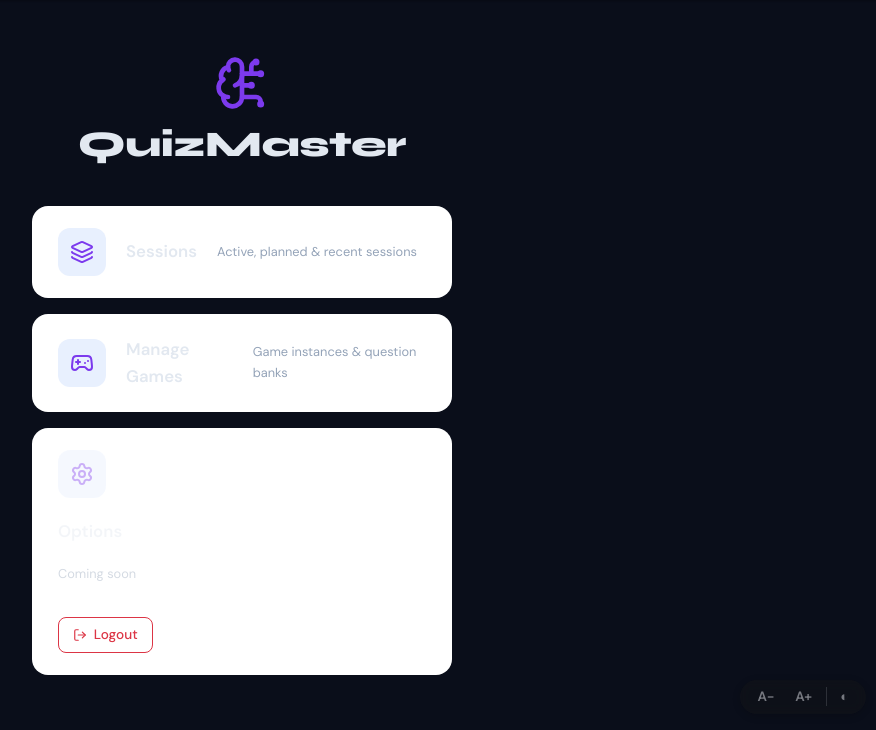
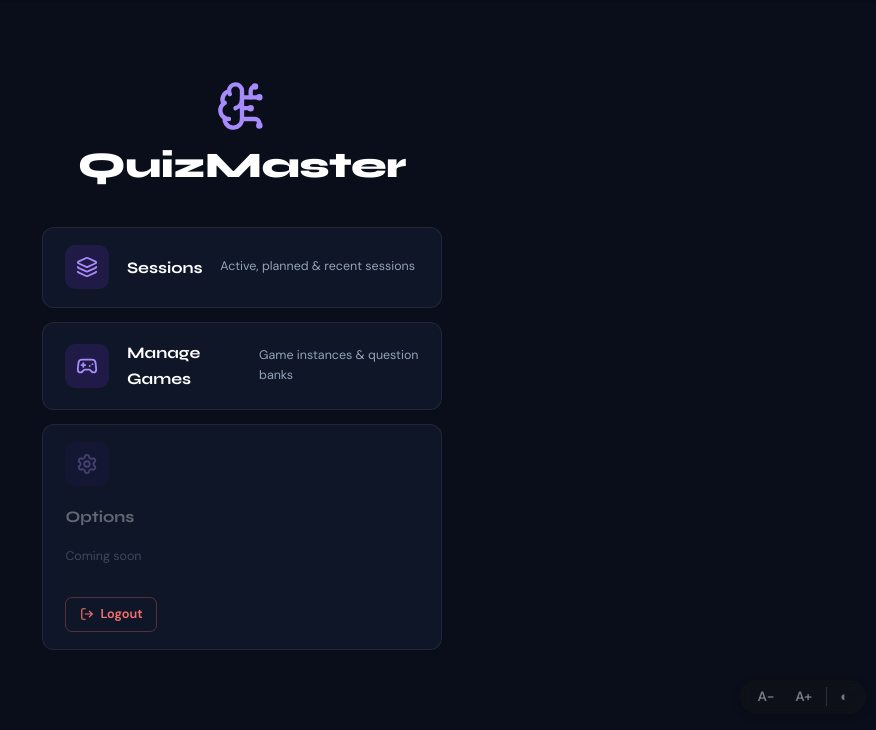
Before and after one commit to xxRMxx/quiz_app, a Django app: page /admin-dashboard/ in a window 1280 px wide. Shown: the part 70-800 px from the top of the page, without its empty margins (398-1274 px from the left). Run offline with Django 4.2, Linux system fonts and the light colour scheme; a user stored in the database is signed in.

Commit message:
style: admin landing + sessions auf Dark Design aktualisiert
Co-Authored-By: Claude Sonnet 4.6 <noreply@anthropic.com>

```diff
--- a/templates/admin_dashboard/landing.html
+++ b/templates/admin_dashboard/landing.html
@@ -48,137 +48,43 @@
 
 <style>
 .landing-wrap {
-    display: flex;
-    flex-direction: column;
-    align-items: center;
-    justify-content: center;
-    min-height: calc(100vh - 70px);
-    padding: 2rem;
-    gap: 2.5rem;
+  display: flex; flex-direction: column; align-items: center; justify-content: center;
+  min-height: calc(100vh - var(--navbar-height, 70px));
+  padding: 2rem; gap: 2.5rem;
 }
-
-.landing-header {
-    display: flex;
-    flex-direction: column;
-    align-items: center;
-    gap: 0.75rem;
+.landing-header { display: flex; flex-direction: column; align-items: center; gap: 0.75rem; }
+.landing-logo-icon { width: 52px; height: 52px; color: var(--accent); }
+.landing-title { font-family: 'Syne', sans-serif; font-size: 2.25rem; font-weight: 800; margin: 0; color: #fff; letter-spacing: -0.5px; }
+.landing-grid { display: flex; flex-direction: column; gap: 0.85rem; width: 100%; max-width: 400px; }
+.landing-card {
+  display: flex; flex-direction: row; align-items: center; gap: 1.1rem;
+  padding: 1.1rem 1.4rem;
+  background: var(--surface); border: 1px solid var(--border);
+  border-radius: var(--radius); text-decoration: none; color: inherit;
+  transition: border-color 0.2s, transform 0.2s, box-shadow 0.2s;
 }
-
-.landing-logo-icon {
-    width: 56px;
-    height: 56px;
-    color: var(--color-primary, #0d6efd);
+.landing-card:hover { border-color: rgba(167,139,250,0.4); transform: translateY(-2px); box-shadow: var(--shadow); color: inherit; }
+.landing-card-options { flex-direction: column; align-items: flex-start; cursor: default; }
+.landing-card-options:hover { transform: none; box-shadow: none; border-color: var(--border); }
+.landing-icon {
+  width: 44px; height: 44px; border-radius: 10px;
+  background: var(--primary-lite); color: var(--accent);
+  display: flex; align-items: center; justify-content: center; flex-shrink: 0;
 }
-
-.landing-title {
-    font-size: 2.25rem;
-    font-weight: 800;
-    margin: 0;
-    color: var(--text-primary, #1a1a2e);
-    letter-spacing: -0.5px;
+.landing-icon i, .landing-icon svg { width: 22px; height: 22px; }
+.landing-card-options .landing-icon { opacity: 0.35; }
+.landing-label { font-family: 'Syne', sans-serif; font-size: 1rem; font-weight: 700; color: #fff; }
+.landing-desc  { font-size: 0.78rem; color: var(--text-muted); }
+.landing-card-options .landing-label,
+.landing-card-options .landing-desc { opacity: 0.35; }
+.landing-logout-btn {
+  display: inline-flex; align-items: center; gap: 0.4rem;
+  margin-top: 0.75rem; padding: 0.4rem 0.85rem;
+  font-size: 0.8rem; font-weight: 600;
+  color: var(--danger); border: 1px solid rgba(248,113,113,0.3); border-radius: 7px;
+  text-decoration: none; transition: background 0.15s, color 0.15s;
+  opacity: 1 !important;
 }
-
-.landing-grid {
-    display: flex;
-    flex-direction: column;
-    gap: 1rem;
-    width: 100%;
-    max-width: 420px;
-}
-
-.landing-card {
-    display: flex;
-    flex-direction: row;
-    align-items: center;
-    gap: 1.25rem;
-    padding: 1.25rem 1.5rem;
-    background: var(--card-bg, #fff);
-    border: 2px solid var(--border-color, #e9ecef);
-    border-radius: 1rem;
-    text-decoration: none;
-    color: inherit;
-    transition: border-color 0.2s, transform 0.2s, box-shadow 0.2s;
-    cursor: pointer;
-}
-
-.landing-card:hover {
-    border-color: var(--color-primary, #0d6efd);
-    transform: translateY(-2px);
-    box-shadow: 0 8px 24px rgba(0, 0, 0, 0.08);
-    color: inherit;
-}
-
-.landing-card-options {
-    flex-direction: column;
-    align-items: flex-start;
-    cursor: default;
-}
-
-.landing-card-options:hover {
-    transform: none;
-    box-shadow: none;
-    border-color: var(--border-color, #e9ecef);
-}
-
-.landing-icon {
-    width: 48px;
-    height: 48px;
-    display: flex;
-    align-items: center;
-    justify-content: center;
-    background: var(--color-primary-light, #e8f0fe);
-    border-radius: 0.75rem;
-    color: var(--color-primary, #0d6efd);
-    flex-shrink: 0;
-}
-
-.landing-icon i, .landing-icon svg {
-    width: 24px;
-    height: 24px;
-}
-
-.landing-card-options .landing-icon {
-    opacity: 0.4;
-}
-
-.landing-label {
-    font-size: 1.05rem;
-    font-weight: 700;
-    color: var(--text-primary, #1a1a2e);
-}
-
-.landing-card-options .landing-label,
-.landing-card-options .landing-desc {
-    opacity: 0.4;
-}
-
-.landing-desc {
-    font-size: 0.8rem;
-    color: var(--text-muted, #6c757d);
-}
-
-.landing-card:not(.landing-card-options) .landing-text {
-    flex: 1;
-}
-
-.landing-logout-btn {
-    display: inline-flex;
-    align-items: center;
-    gap: 0.4rem;
-    margin-top: 0.75rem;
-    padding: 0.4rem 0.9rem;
-    font-size: 0.85rem;
-    font-weight: 500;
-    color: #dc3545;
-    border: 1px solid #dc3545;
-    border-radius: 0.5rem;
-    text-decoration: none;
-    transition: background 0.15s, color 0.15s;
-}
-
-.landing-logout-btn:hover {
-    background: #dc3545;
-    color: #fff;
-}
+.landing-logout-btn:hover { background: rgba(248,113,113,0.12); color: var(--danger); }
 </style>
 {% endblock %}
```
Also changed, not shown: templates/admin_dashboard/index.html (+4 -89 lines).
